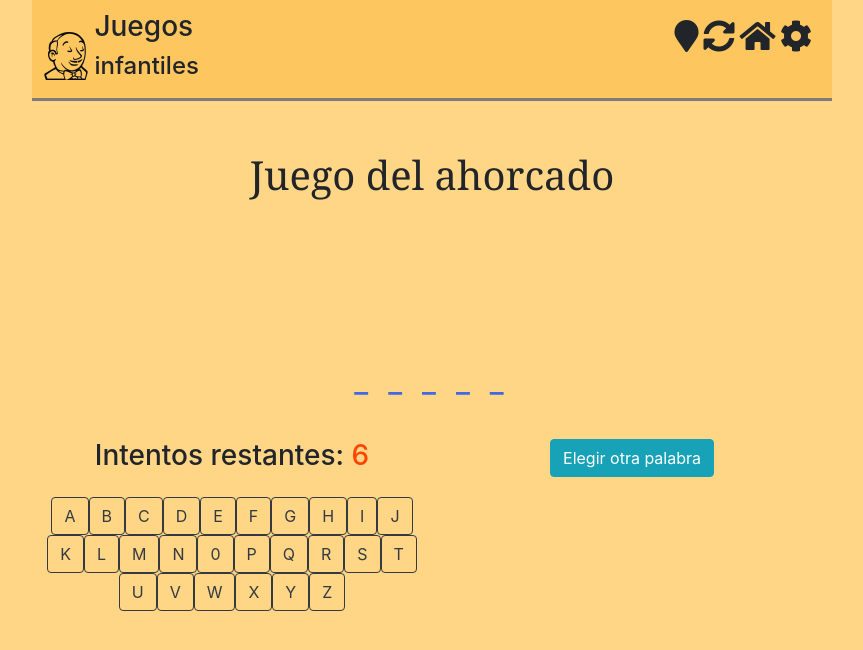
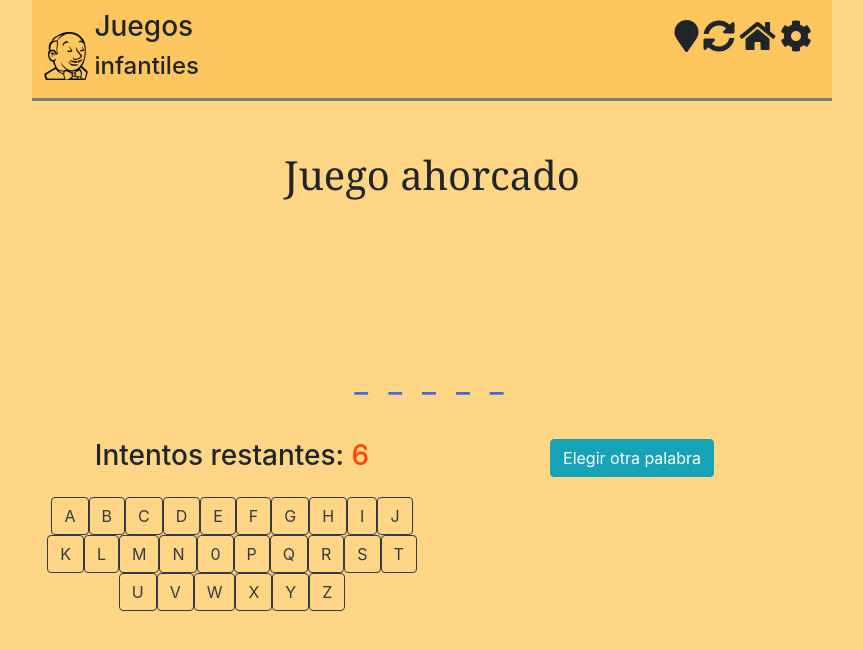
Before and after one commit to IngOcram/Proyecto-Final-Cinta-blanca, a plain HTML site: page index.html in a window 1280 px wide. Shown: the whole page, without its empty margins (208-1071 px from the left). Drawn offline with nearby package versions, Linux system fonts and the light colour scheme.

Commit message:
final....to be continued

```diff
--- a/index.html
+++ b/index.html
@@ -26,7 +26,7 @@
                   <i class="fas fa-cog fa-2x"></i>
                 </div>
             </nav>
-                <h1 class="titulo">Juego del ahorcado</h1>
+                <h1 class="titulo">Juego ahorcado</h1>
                 <h1 id="msg-final"></h1>
                 <h3 id="acierto"></h3>
                 <div class="flex-row no-wrap">
```
